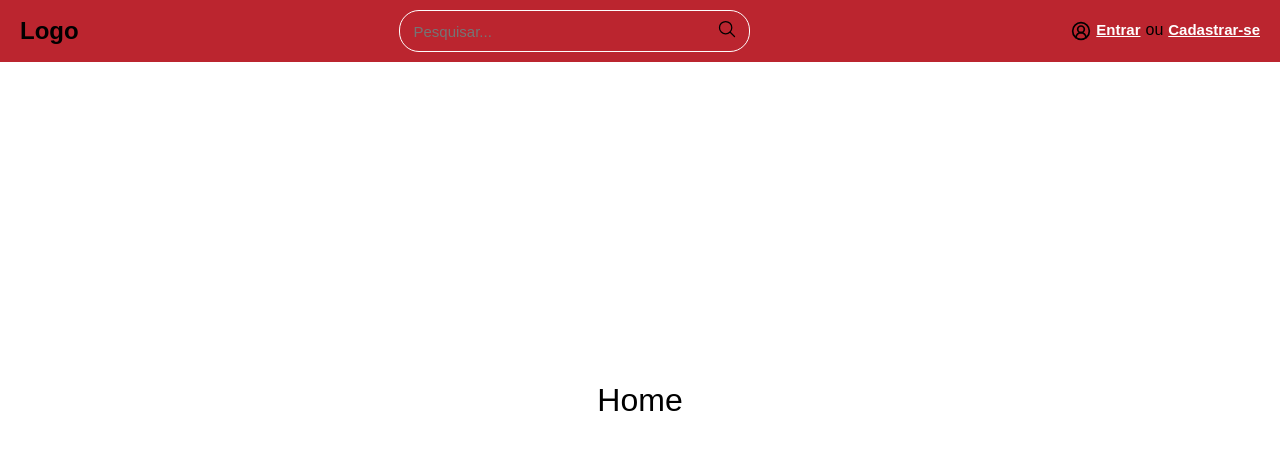
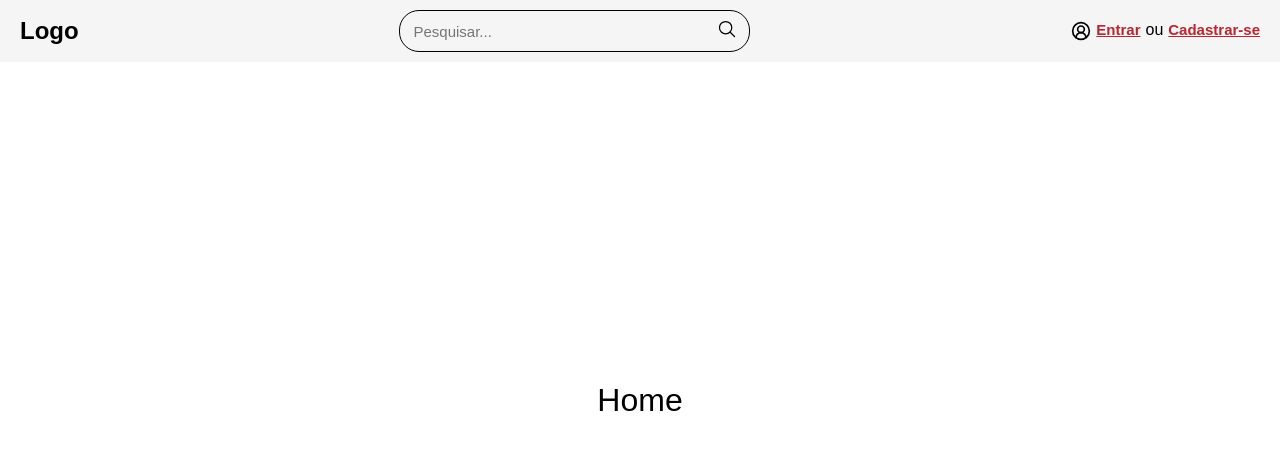
Before and after one commit to L7noxy/Moltara, a React (Vite) app in the folder 4-fase-Moltara/: page / in a window 1280 px wide. Shown: the top 450 px of the page. Built offline with nearby package versions, Linux system fonts and the light colour scheme.

Commit message:
Comitando as minhas mudanças

```diff
--- a/4-fase-Moltara/src/components/Navbar.css
+++ b/4-fase-Moltara/src/components/Navbar.css
@@ -1,6 +1,6 @@
 .navbar {
     width: 100%;
-    background-color: var(--color4);
+    background-color: var(--color5);
     padding: 10px 20px;
     display: flex;
     justify-content: space-between;
@@ -19,7 +19,7 @@
 .search-bar {
     display: flex;
     gap: 5px;
-    border: 1px solid #fffcfc;
+    border: 1px solid #000000;
     border-radius: 20px;
     background-color: rgba(255, 255, 255, 0);
     overflow: hidden;
@@ -50,7 +50,7 @@
 }
 
 .buttons a {
-    color: var(--color6);
+    color: var(--color4);
     border: none;
     border-radius: 5px;
     cursor: pointer;
```
Also changed, not shown: 2 other files (tests, documents, lock files or other folders).
